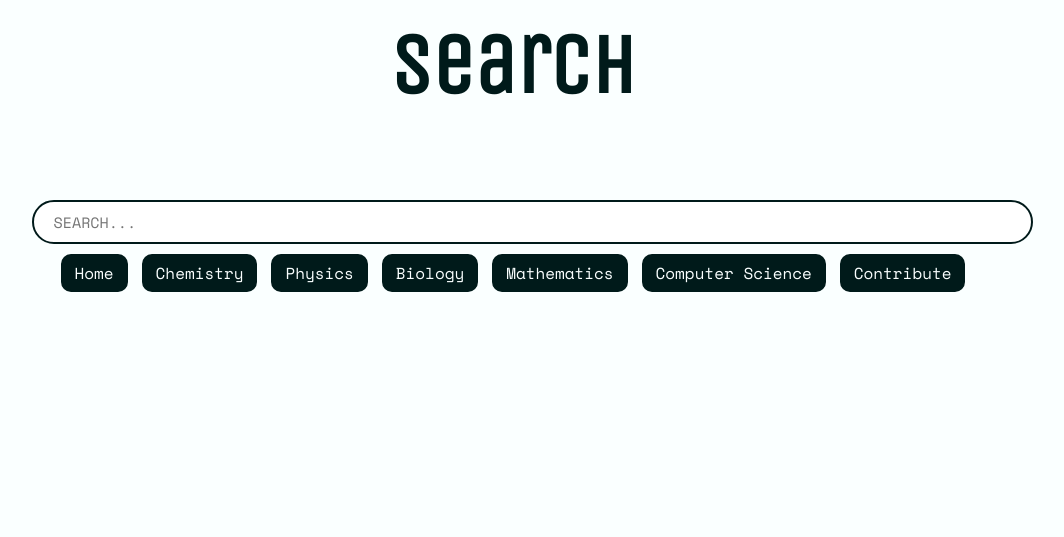
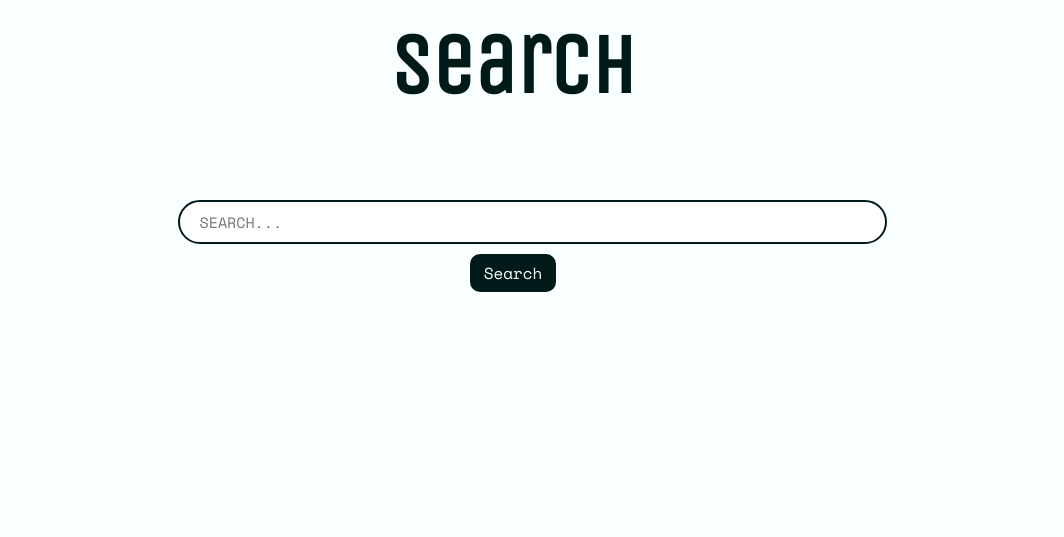
Before and after one commit to Saturnyx/Flask_Studium, a Flask app: page /search in a window 1280 px wide. Shown: the part 144-681 px from the top of the page, without its empty margins (127-1191 px from the left). Run offline with Flask 3, Linux system fonts and the light colour scheme; parts of the project's set-up code (start-up, migrations or seed data) failed here and were passed over.

Commit message:
Enhance search functionality and update UI elements.
Filtered out unwanted file paths in search results and improved error messaging in search queries. Refactored the search form layout in the template for better alignment and added a submit button for usability. Simplified template rendering and removed unnecessary copyright variable usage.

Signed-off-by: Harshal <23sabarimanickam.h@acsians.acsi.edu.sg>

```diff
--- a/app.py
+++ b/app.py
@@ -84,7 +84,8 @@
             file_path = os.path.join(root, file)
             with open(file_path, "r") as f:
                 if query in f.read():
-                    result_files.append(file_path)
+                    if "!" not in file_path:
+                        result_files.append(file_path)
     return result_files
 
 
@@ -101,7 +102,9 @@
     if request.method == "POST":
         search_query = request.form.get("search_query", "").strip()
         if not search_query:
-            return render_template("search.html", content="No search query provided.")
+            return render_template(
+                "search.html", content='<p class="mono">No search query provided.</p>'
+            )
         raw_results = search_files(search_query)
         for i in range(len(raw_results)):
             raw_results[i] = (
@@ -113,9 +116,9 @@
         final_result = Markup(
             "<p class='search_result'>" + "<br>".join(raw_results) + "</p>"
         )
-        return render_template("search.html", copyright=author, content=final_result)
+        return render_template("search.html", content=final_result)
     else:
-        return render_template("search.html", copyright=author, content="")
+        return render_template("search.html", content="")
 
 
 @app.route("/guide")
--- a/templates/search.html
+++ b/templates/search.html
@@ -19,7 +19,8 @@
     <h2><label for="search">Search</label></h2>
     <div class="horizontal-space-10"></div>
     <div class="content">
-      <form method="post">
+      <div style="display: flex; justify-content: center; text-align: center">
+        <form method="post" style="width: 70%">
           <input
             type="text"
             id="search"
@@ -27,7 +28,18 @@
             placeholder="SEARCH..."
             class="search"
           />
+          <button id="search" type="submit">Search</button>
         </form>
+      </div>
+      <br />
+      <div class="horizontal-space-10"></div>
+
+      {{ content|safe }}
+
+      <div class="horizontal-space-10"></div>
+      <div class="horizontal-space-10"></div>
+      <div class="horizontal-space-10"></div>
+      <div class="horizontal-space-10"></div>
       <div style="text-align: center">
         <button onclick="window.location.href='/'">Home</button>
         <button onclick="window.location.href='/chemistry/chemistry'">
@@ -39,14 +51,6 @@
         <button>Computer Science</button>
         <button>Contribute</button>
       </div>
-      <div class="horizontal-space-10"></div>
-
-      {{ content|safe }}
-
-      <div class="horizontal-space-10"></div>
-      <div class="horizontal-space-10"></div>
-      <div class="horizontal-space-10"></div>
-      <div class="horizontal-space-10"></div>
       <div class="horizontal-space-10"></div>
     </div>
   </body>
@@ -62,8 +66,7 @@
         color: hsl(0, 0%, 100%);
       "
     >
-      &nbsp;<b style="font-family: Arial, serif">©</b> Copyright {{ copyright }}
-      2024
+      &nbsp;<b style="font-family: Arial, serif">©</b> Copyright Harshal 2024
     </p>
   </div>
 </html>
```
Also changed, not shown: 2 other files. Lines whose indentation alone changed are shown as unchanged.
